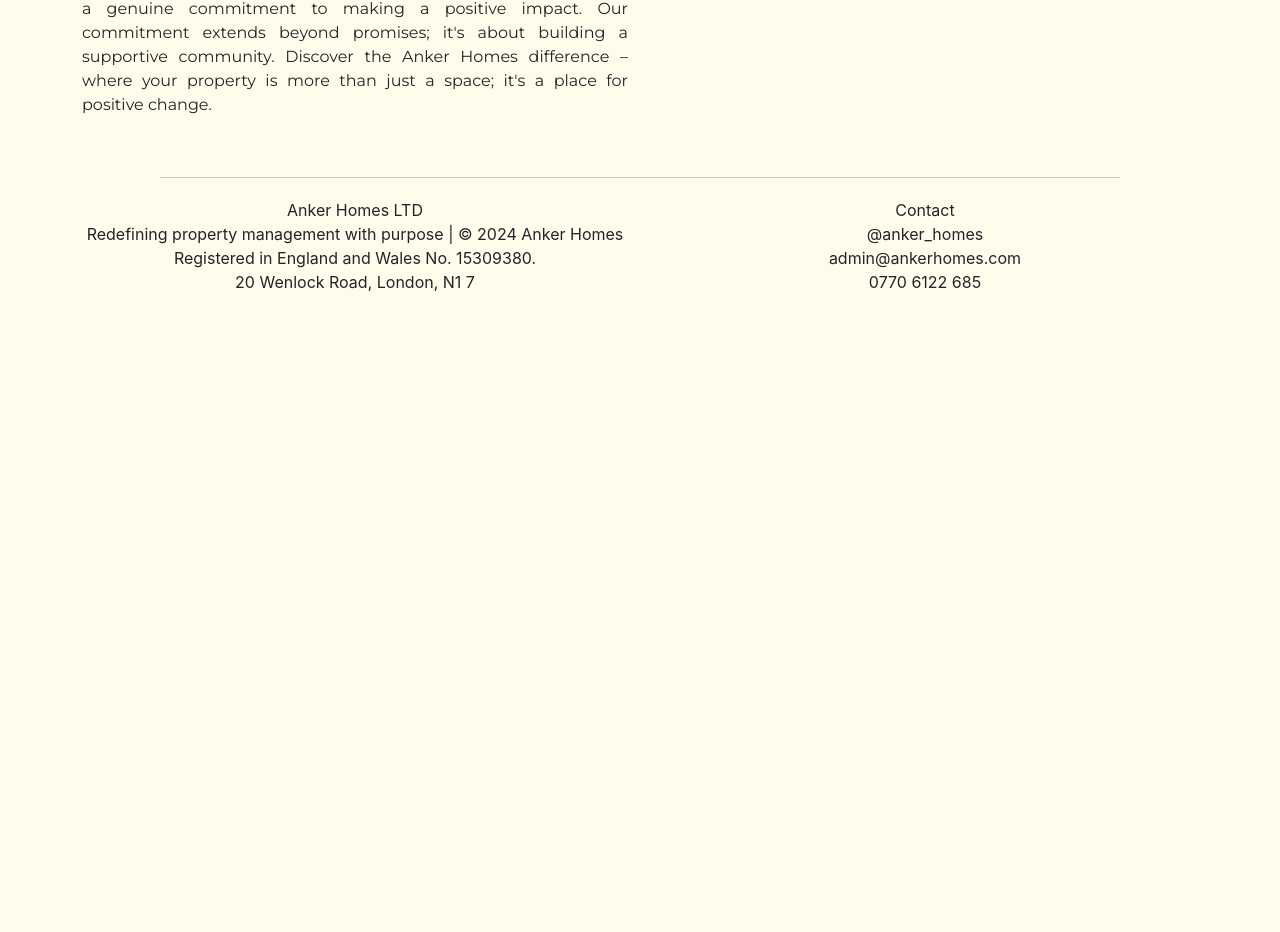
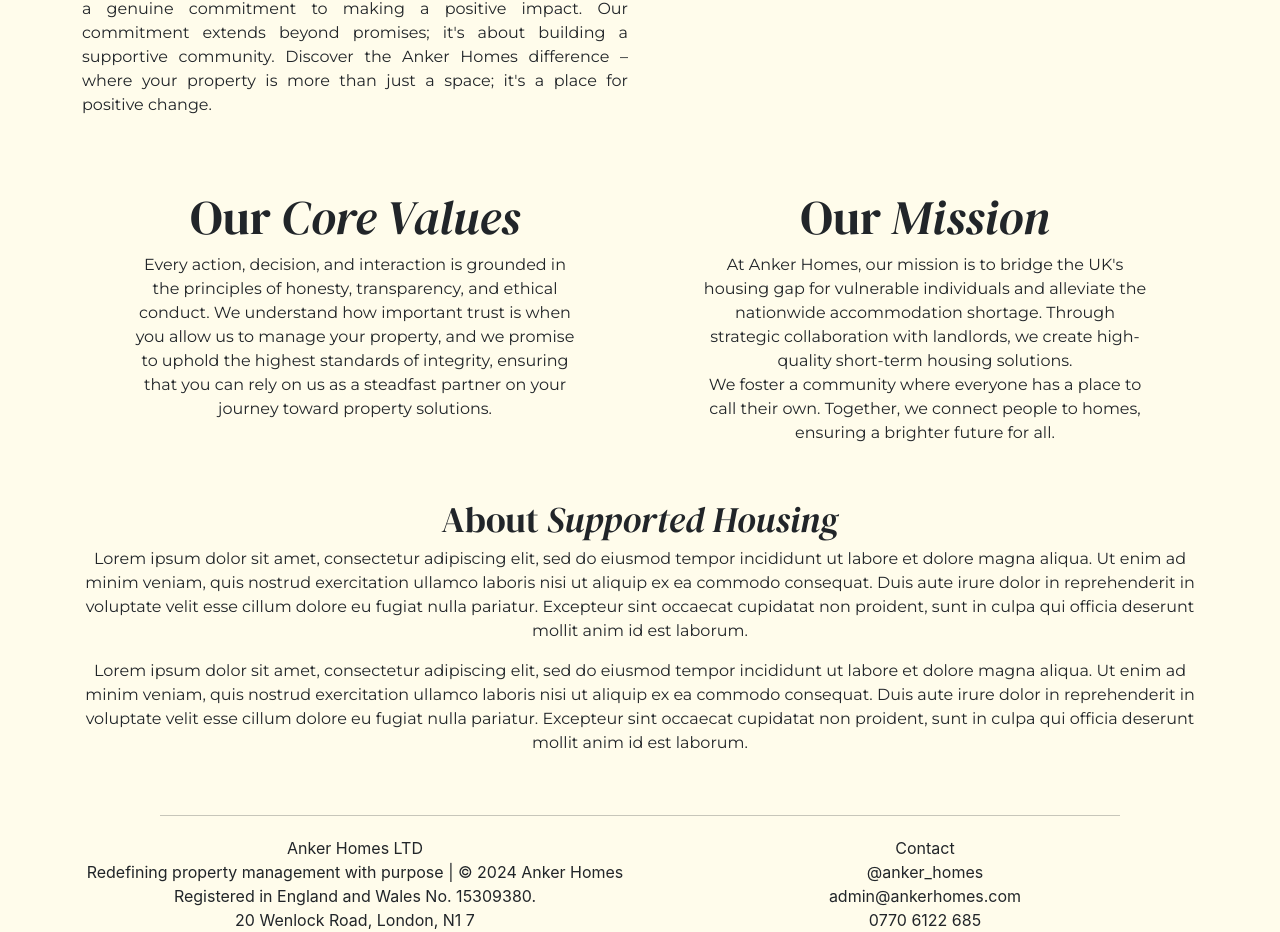
Before and after one commit to samia-ctrl/anker-homes-react, a React (Create React App) app: page /about in a window 1280 px wide. Shown: the part 473-1405 px from the top of the page. Before the commit the page ends 800 px from the top, so only its background shows below. Built offline with nearby package versions, Linux system fonts and the light colour scheme.

Commit message:
about page content populated

```diff
--- a/src/About.css
+++ b/src/About.css
@@ -12,3 +12,15 @@
 p {
   font-family: "Montserrat", sans-serif;
 }
+.our-heading {
+  font-size: 48px;
+}
+
+.supported-heading {
+    font-size:36px;
+
+}
+
+.our-para {
+  margin: 0px 50px;
+}
--- a/src/pages/About.js
+++ b/src/pages/About.js
@@ -1,5 +1,5 @@
 import NavBar from "../components/NavBar";
-import "../About.css"
+import "../About.css";
 import "../Pages.css";
 import Footer from "../components/Footer";
 
@@ -12,7 +12,7 @@ export default function About() {
       </h2>
       <div className="container">
         <div className="row">
-          <div className="col">
+          <div className="col-6">
             <p className="about-paragraph">
               At Anker Homes, we blend property management with compassion.
               Specialising in tenant placement and property maintenance, we
@@ -34,9 +34,61 @@ export default function About() {
               change.
             </p>
           </div>
+          <div className="col-6">{/* img will go here */}</div>
+        </div>
+        <div className="row">
           <div className="col">
-            {/* img will go here */}</div>
+            <div className=" heading our-heading mt-5">
+              Our <em>Core Values</em>
+            </div>
+            <p className="our-para">
+              Every action, decision, and interaction is grounded in the
+              principles of honesty, transparency, and ethical conduct. We
+              understand how important trust is when you allow us to manage your
+              property, and we promise to uphold the highest standards of
+              integrity, ensuring that you can rely on us as a steadfast partner
+              on your journey toward property solutions.
+            </p>
+          </div>
+          <div className="col">
+            <div className="heading our-heading mt-5">
+              Our <em>Mission</em>{" "}
+            </div>
+
+            <p className="our-para">
+              At Anker Homes, our mission is to bridge the UK's housing gap for
+              vulnerable individuals and alleviate the nationwide accommodation
+              shortage. Through strategic collaboration with landlords, we
+              create high-quality short-term housing solutions.
+            </p>
+            <p className="our-para">
+              We foster a community where everyone has a place to call their
+              own. Together, we connect people to homes, ensuring a brighter
+              future for all.
+            </p>
+          </div>
         </div>
+        <div className="heading supported-heading mt-5">
+          About <em>Supported Housing</em>
+        </div>
+        <p>
+          Lorem ipsum dolor sit amet, consectetur adipiscing elit, sed do
+          eiusmod tempor incididunt ut labore et dolore magna aliqua. Ut enim ad
+          minim veniam, quis nostrud exercitation ullamco laboris nisi ut
+          aliquip ex ea commodo consequat. Duis aute irure dolor in
+          reprehenderit in voluptate velit esse cillum dolore eu fugiat nulla
+          pariatur. Excepteur sint occaecat cupidatat non proident, sunt in
+          culpa qui officia deserunt mollit anim id est laborum.
+        </p>
+        <p>
+          Lorem ipsum dolor sit amet, consectetur adipiscing elit, sed do
+          eiusmod tempor incididunt ut labore et dolore magna aliqua. Ut enim ad
+          minim veniam, quis nostrud exercitation ullamco laboris nisi ut
+          aliquip ex ea commodo consequat. Duis aute irure dolor in
+          reprehenderit in voluptate velit esse cillum dolore eu fugiat nulla
+          pariatur. Excepteur sint occaecat cupidatat non proident, sunt in
+          culpa qui officia deserunt mollit anim id est laborum.
+        </p>
       </div>
       <Footer />
     </div>
```
